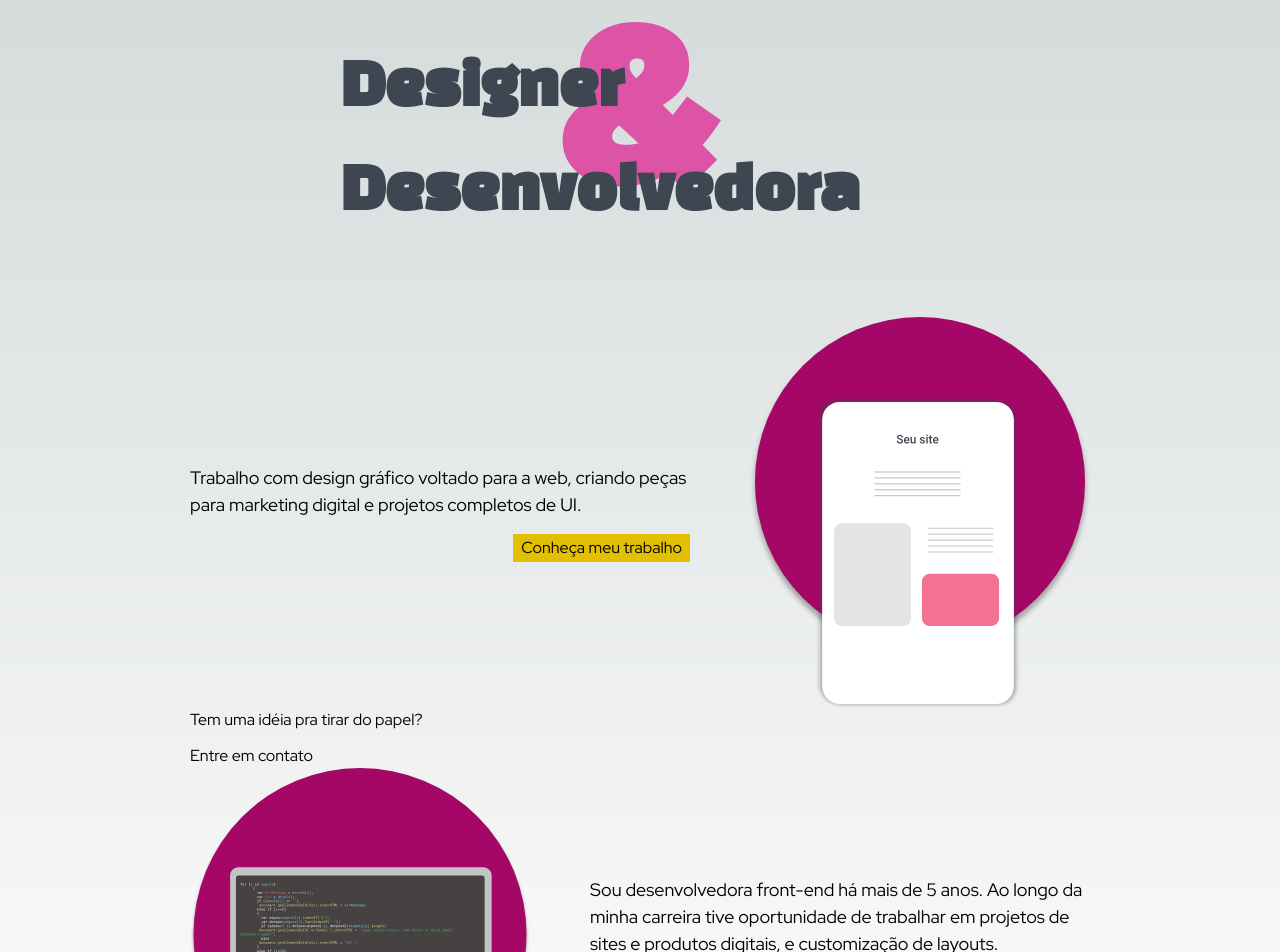
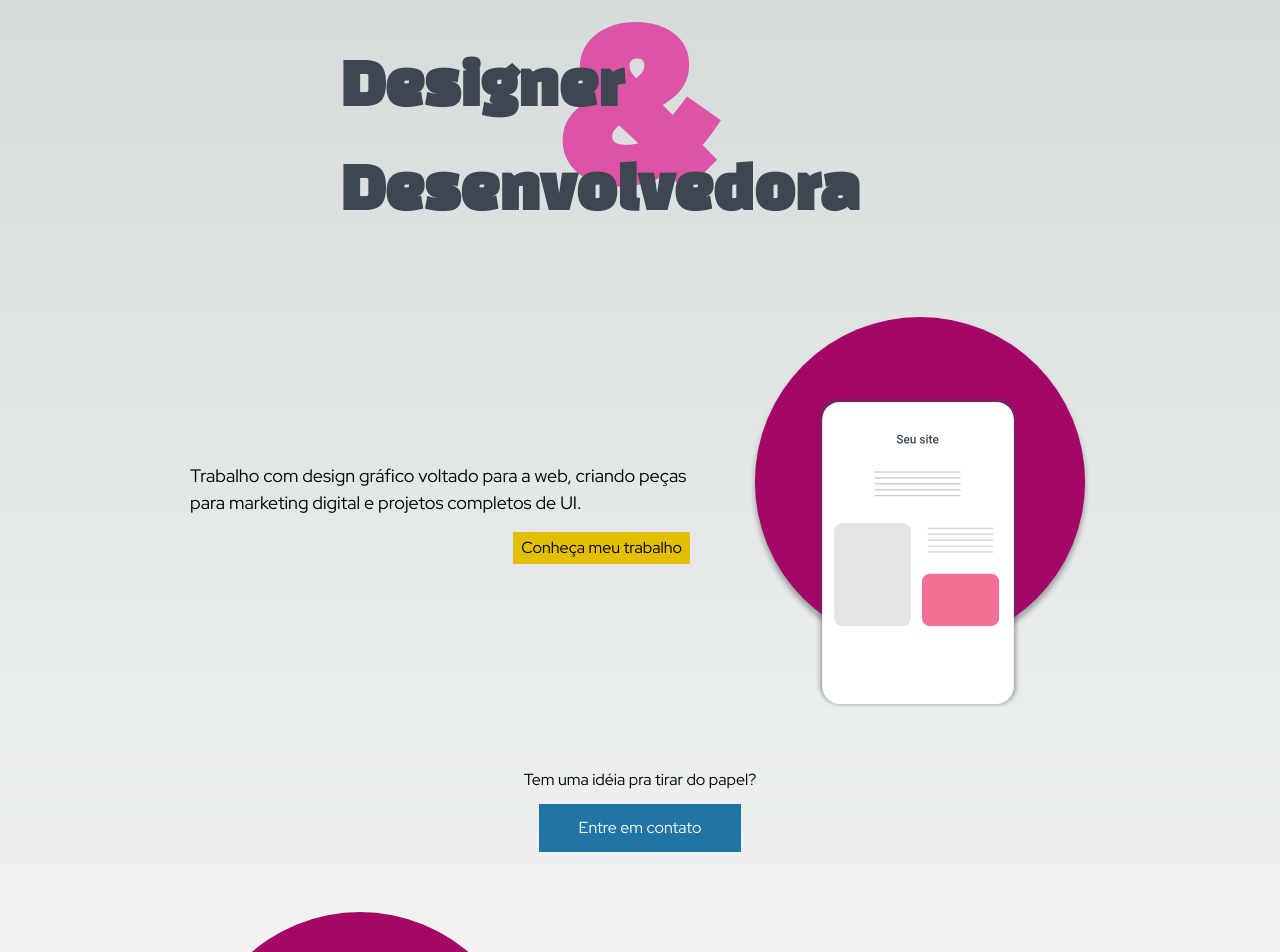
Before and after one commit to cmoutella/next-portfolio, a Next.js app: page / in a window 1280 px wide. Shown: the top 952 px of the page. Built offline with nearby package versions, Linux system fonts and the light colour scheme.

Commit message:
feat(LinkButton): add sizing configs

```diff
--- a/src/components/LinkButton.tsx
+++ b/src/components/LinkButton.tsx
@@ -1,13 +1,18 @@
 import Link from "next/link";
 import { ReactNode } from "react";
+
+type ButtonSizes = "small" | "regular" | "large" | "extralarge";
+type ButtonWidth = "thin" | "regular" | "large";
+type ButtonPreConfig = "small" | "regular" | "large";
+
+type size = ButtonPreConfig | [ButtonSizes, ButtonWidth];
 
 type ButtonProps = {
   btnClasses?: string;
   label: string;
   linkUrl: string;
   icon?: ReactNode;
-  size?: "small" | "regular" | "large";
-  width?: "extrathin" | "thin" | "regular" | "large";
+  size: size;
 };
 
 const LinkButton = ({
@@ -15,26 +20,42 @@ const LinkButton = ({
   label,
   linkUrl,
   icon,
-  size = "regular",
-  width = "thin",
+  size,
 }: ButtonProps) => {
-  const btnSize = {
+  console.log("size type", typeof size);
+
+  const sizeConfig = {
     small: "px-[4px]",
     regular: "px-[8px]",
     large: "px-[16px]",
+    extralarge: "px-[40px]",
   };
 
-  const btnWidth = {
-    extrathin: "py-[1px]",
+  const widthConfig = {
     thin: "py-[2px]",
     regular: "py-[4px]",
     large: "py-[8px]",
+    extralarge: "py-[12px]",
+  };
+
+  const btnPreConfigs = {
+    small: `${sizeConfig.regular} ${widthConfig.regular}`,
+    regular: `${sizeConfig.regular} ${widthConfig.large}`,
+    large: `${sizeConfig.extralarge} ${widthConfig.extralarge}`,
+  };
+
+  const padding = () => {
+    if (typeof size === "string") {
+      return btnPreConfigs[size];
+    } else {
+      return `${sizeConfig[size[0]]} ${widthConfig[size[1]]}`;
+    }
   };
 
   return (
     <Link
       href={linkUrl}
-      className={`lex items-center m-auto md:m-0 mb-5 md:mb-0 mt-2 ${btnClasses} ${btnSize[size]} ${btnWidth[width]}`}
+      className={`lex items-center m-auto md:m-0 mb-5 md:mb-0 mt-2 ${btnClasses} ${padding()}`}
     >
       {label}
       {icon}
--- a/src/pageComponents/home/Cta.tsx
+++ b/src/pageComponents/home/Cta.tsx
@@ -1,13 +1,15 @@
+import LinkButton from "@/components/LinkButton";
+
 const Cta = () => {
   return (
-    <div className="cm-home__section-contact d-flex flex-column align-items-center">
+    <div className="flex flex-col items-center justify-center sm:p-[60px]">
       <p className="mb-3">Tem uma idéia pra tirar do papel?</p>
-      <button
-        className="btn cm-btn cm-btn-contact"
-        // onClick={handleModal.open}
-      >
-        Entre em contato
-      </button>
+      <LinkButton
+        label="Entre em contato"
+        btnClasses="bg-terciary-medium text-white"
+        linkUrl="#"
+        size="large"
+      />
     </div>
   );
 };
--- a/src/pageComponents/home/Section.tsx
+++ b/src/pageComponents/home/Section.tsx
@@ -36,6 +36,7 @@ const Section = ({
               linkUrl={btnUrl}
               label={btnLabel}
               btnClasses="bg-secondary-light"
+              size={"small"}
             />
           </div>
           <div className="h-[200px] sm:hidden">
```
